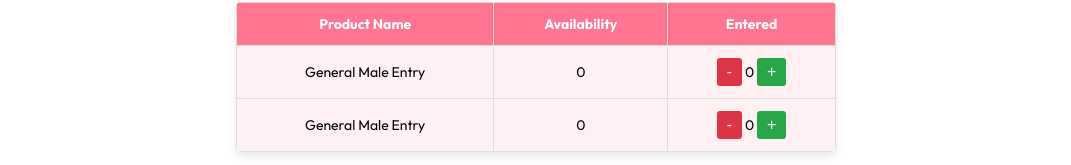
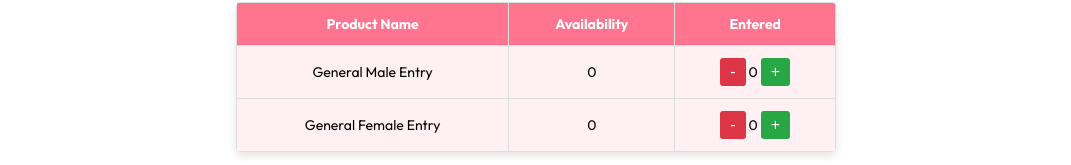
Before and after one commit to kisnaXD/shopifyWebhookWebApp, a plain HTML site: page index.html in a window 1280 px wide. Shown: the part 581-746 px from the top of the page, without its empty margins (104-1175 px from the left). Drawn offline with Linux system fonts and the light colour scheme; a web font is replaced by a local one.

Commit message:
Update index.html

```diff
--- a/index.html
+++ b/index.html
@@ -41,7 +41,7 @@
                     </td>
                 </tr>
                 <tr>
-                    <td>General Male Entry</td>
+                    <td>General Female Entry</td>
                     <td><span id="general-female-entry-available">0</span></td>
                     <td>
                         <button class="btn btn-minus" id="general-female-entry-minus">-</button>
```
